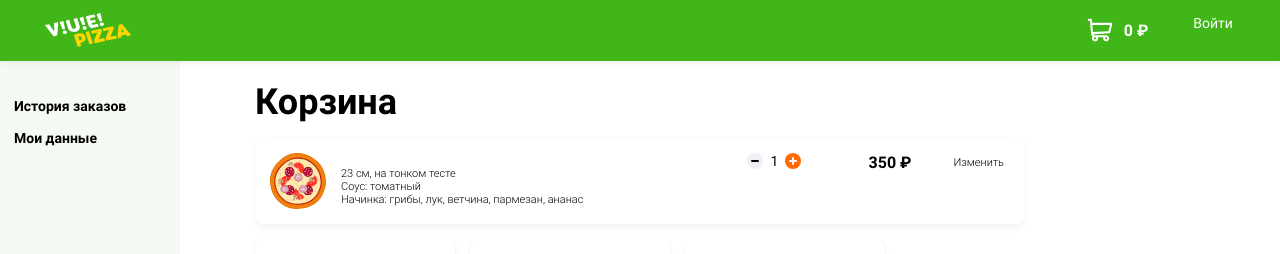
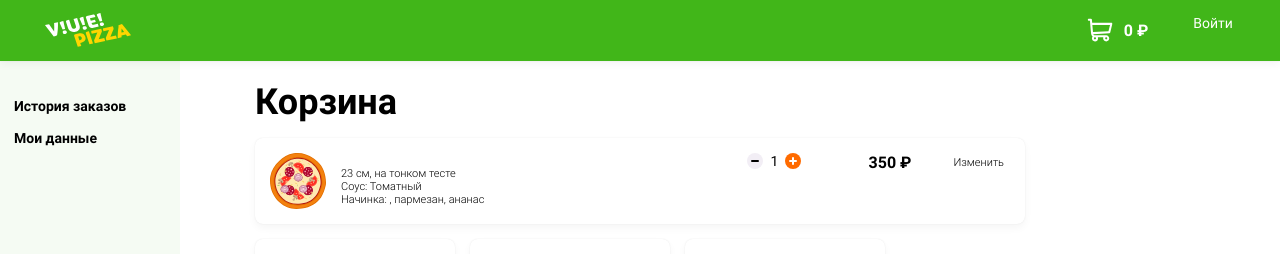
Before and after one commit to seven272/1788165-pizza-1, a Vue app in the folder src/frontend/: page /cart in a window 1280 px wide. Shown: the top 254 px of the page. Built offline with nearby package versions, Linux system fonts and the light colour scheme.

Commit message:
Для консультации

```diff
--- a/src/frontend/src/views/Cart.vue
+++ b/src/frontend/src/views/Cart.vue
@@ -25,8 +25,8 @@
                   <h2>{{ pizza.title }}</h2>
                   <ul>
                     <li>{{ pizza.size }}, на тонком тесте</li>
-                    <li>Соус: томатный</li>
-                    <li>Начинка: грибы, лук, ветчина, пармезан, ананас</li>
+                    <li>Соус: {{ pizza.sauce }}</li>
+                    <li>Начинка: {{ ingredientsString }}, пармезан, ананас</li>
                   </ul>
                 </div>
               </div>
@@ -331,6 +331,7 @@ export default {
   computed: {
     ...mapState({
       pizza: (state) => state.Builder.datesPizza,
+      dough: (state) => state.Builder.doughesPizza,
     }),
     ...mapGetters({
       pricePizza: "calculatePricePizza",
@@ -346,6 +347,10 @@ export default {
       }
       return cartСontents;
     },
+    ingredientsString() {
+      let listIngred = this.pizza.sortArrIngedients.join(", ").toLowerCase();
+      return listIngred;
+    },
   },
   methods: {
     showModal() {
```
